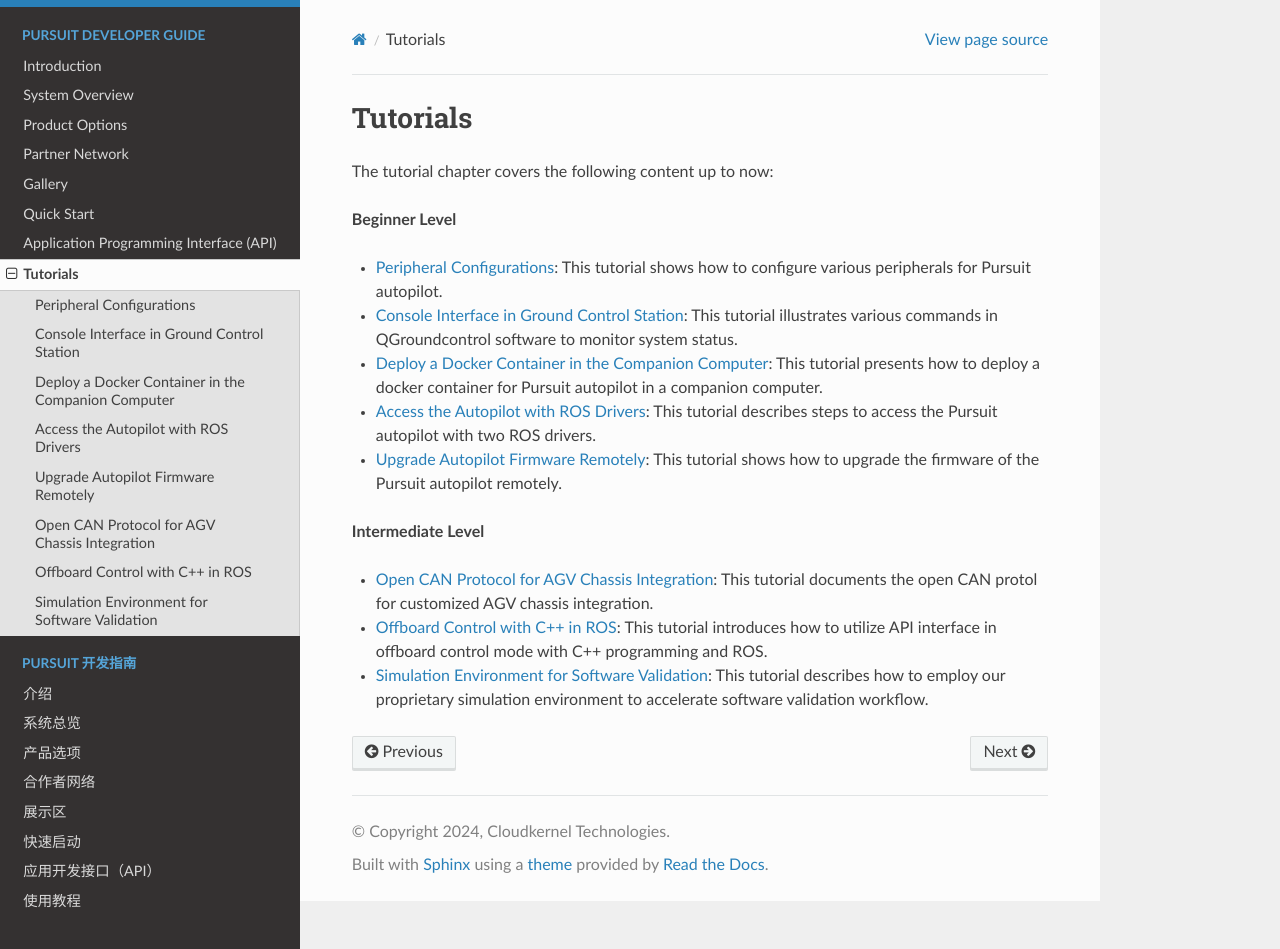
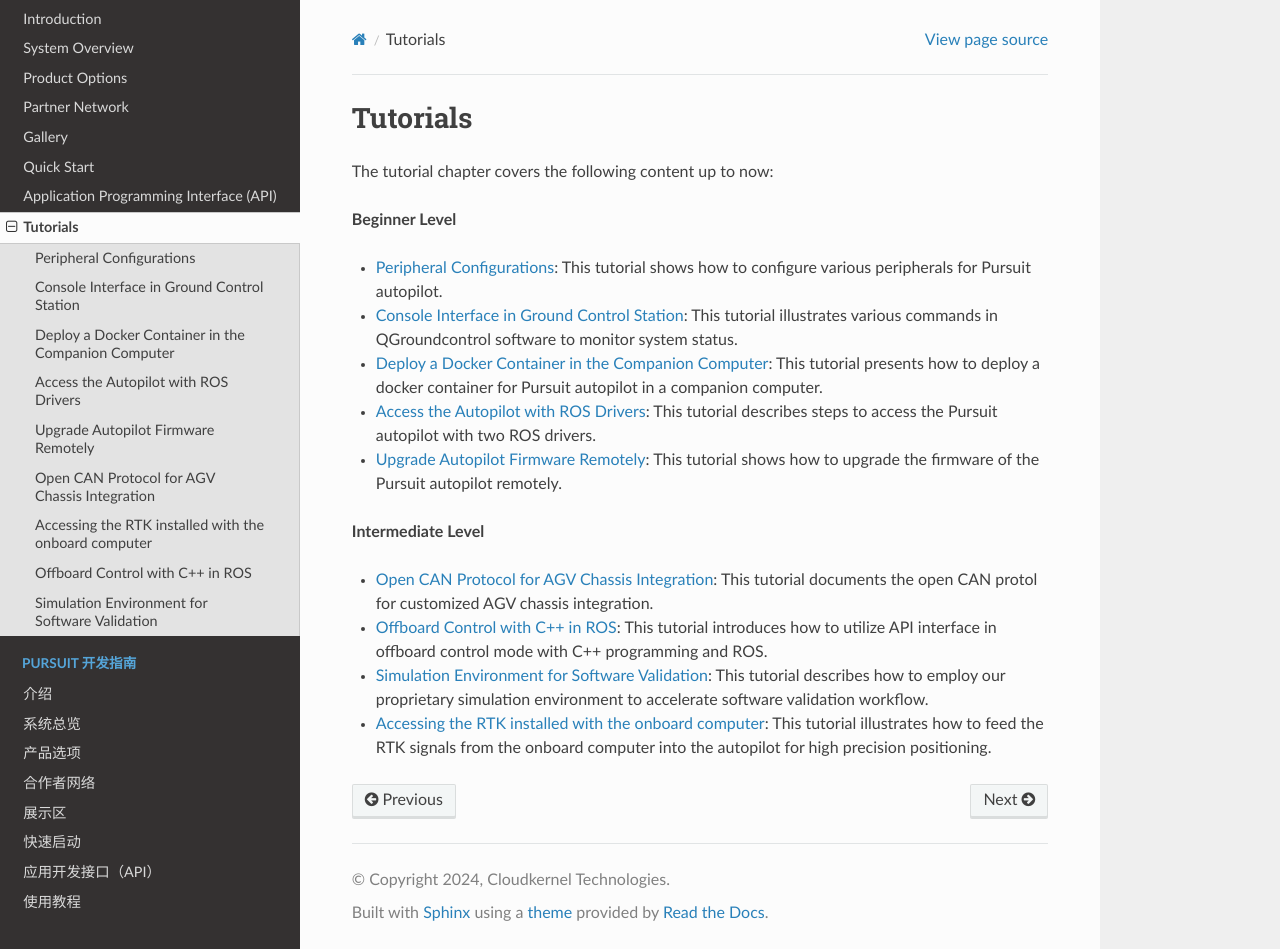
Before and after one commit to cloudkernel-tech/pursuit-guide, a Sphinx documentation site: the page built from docs/tutorials_en/index.rst, in a window 1280 px wide and 949 px high. Built offline with Sphinx 7.4.7 and the Read the Docs theme 3.1.0, drawn with Linux system fonts in a browser that asks for light colours.

Commit message:
add rtk_onboard tutorial

```diff
--- a/docs/tutorials_en/index.rst
+++ b/docs/tutorials_en/index.rst
@@ -23,6 +23,7 @@ The tutorial chapter covers the following content up to now:
 
 * :ref:`tutorial_sitl_sim`: This tutorial describes how to employ our proprietary simulation environment to accelerate software validation workflow.
 
+* :ref:`tutorial_rtk_onboard`: This tutorial illustrates how to feed the RTK signals from the onboard computer into the autopilot for high precision positioning.
 
 .. toctree::
    :hidden:
@@ -34,5 +35,6 @@ The tutorial chapter covers the following content up to now:
    ros_driver
    firmware_upgrade
    chassis_can_protocol
+   rtk_onboard
    offboard_cplus
    sim_env
--- a/docs/tutorials_zh/index.rst
+++ b/docs/tutorials_zh/index.rst
@@ -23,6 +23,9 @@
 
 * :ref:`tutorial_sitl_sim_zh`: 本教程介绍了如何利用我们专有的仿真环境来加速软件验证工作流程。
 
+* :ref:`tutorial_rtk_onboard_zh`: 本教程说明如果使用部署在机载电脑端的RTK设备，使自驾仪获取高精度定位。
+
+
 .. toctree::
    :hidden:
    :maxdepth: 2
@@ -33,5 +36,6 @@
    ros_driver_zh
    firmware_upgrade_zh
    chassis_can_protocol_zh
+   rtk_onboard_zh
    offboard_cplus_zh
    sim_env_zh
```
Also changed, not shown: docs/tutorials_en/rtk_onboard.rst (added, +29 -0 lines), docs/tutorials_zh/rtk_onboard_zh.rst (added, +25 -0 lines).
